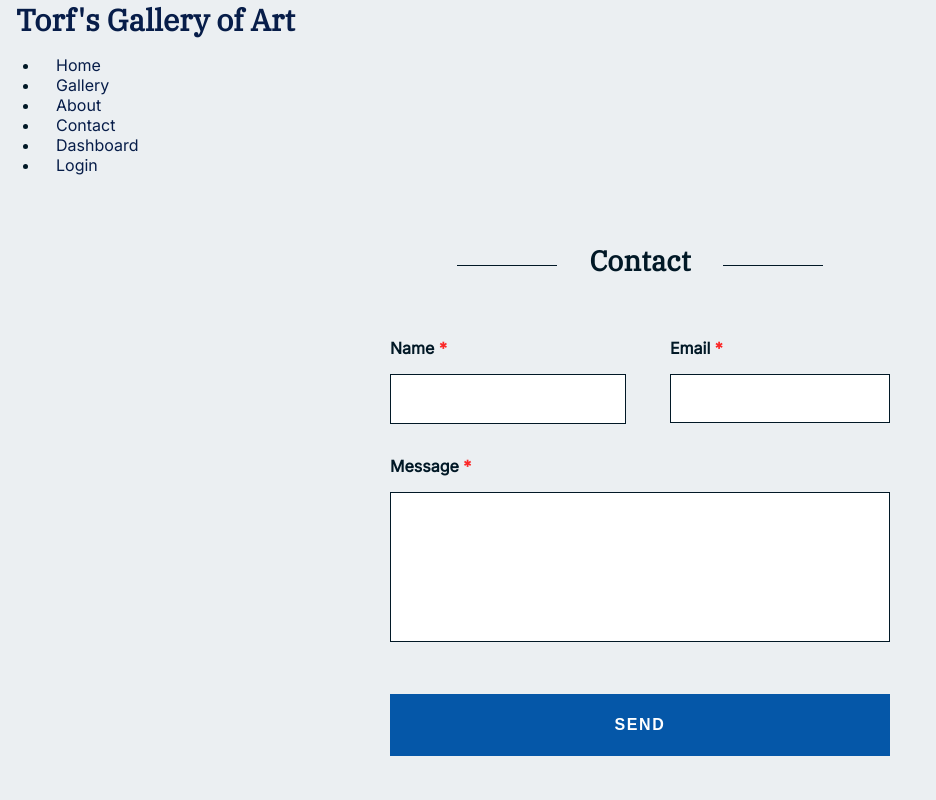
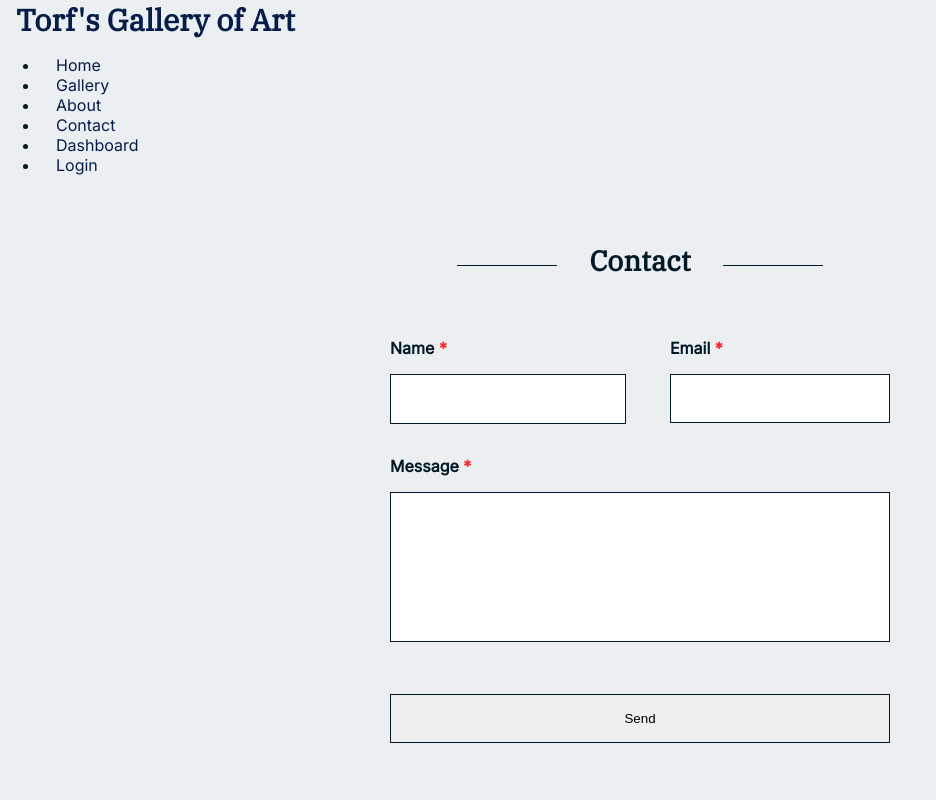
Before and after one commit to lunadragon06/torfs-art-gallery, a React (Create React App) app: page /contact in a window 1280 px wide. Shown: the top 800 px of the page, without its empty margins (0-936 px from the left). Built offline with nearby package versions, Linux system fonts and the light colour scheme.

Commit message:
Update Contact.js

```diff
--- a/src/components/pages/Contact.js
+++ b/src/components/pages/Contact.js
@@ -22,8 +22,8 @@ export default function Contact() {
 			    <label htmlFor="message">
 					Message <span className="reqdot">*</span>
 				</label>
-			        <textarea id="msg" name="msg"></textarea>
-                <button className="sendbtn" type="submit">Send</button>
+			        <textarea id="msg" name="msg" required></textarea>
+				<input type="submit" value="Send" className="sendbtn" />
             </form>
 		</>
 	);
```
